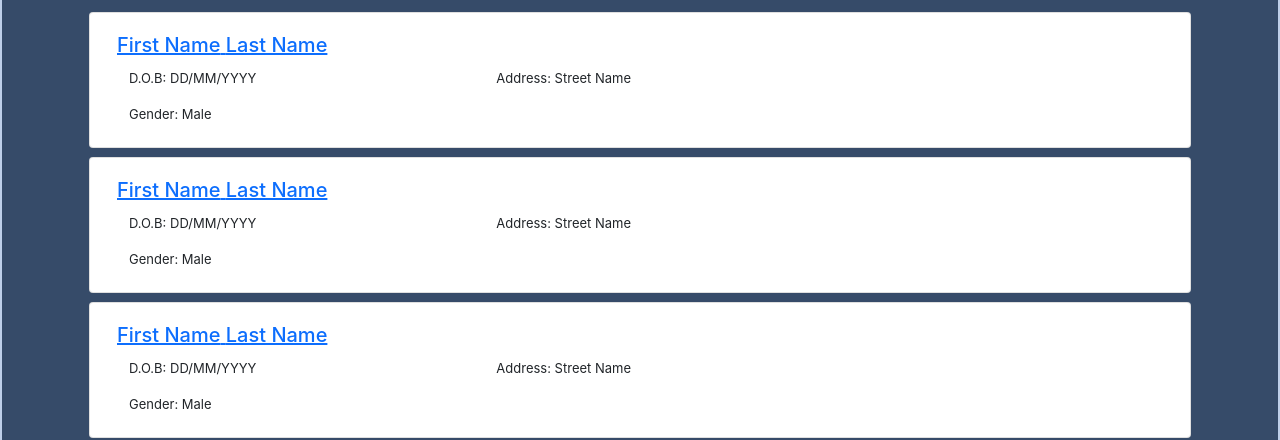
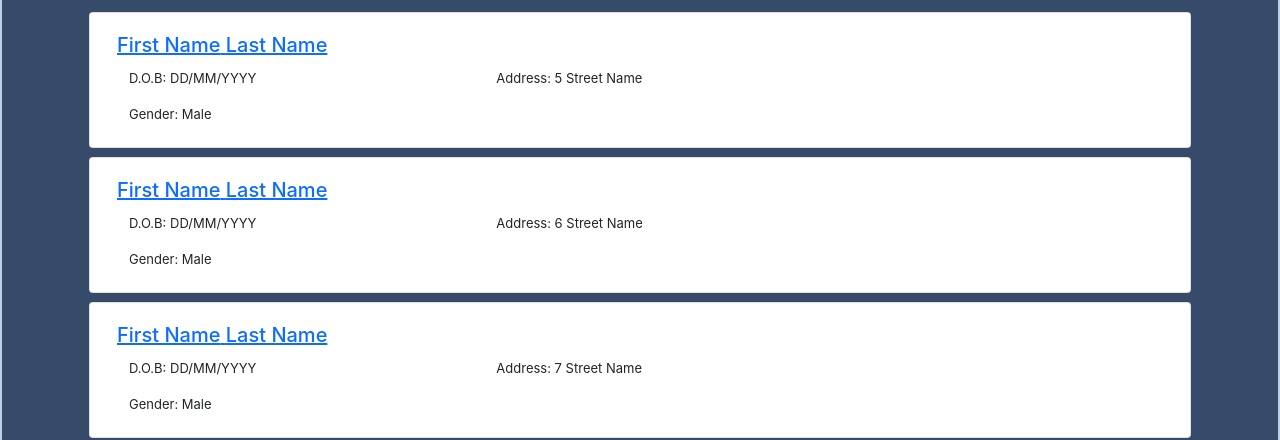
Before and after one commit to victoriamanicom/FP-Group1, a React (Create React App) app in the folder Frontend/fp-group1/: page / in a window 1280 px wide. Shown: the part 224-664 px from the top of the page. Built offline with nearby package versions, Linux system fonts and the light colour scheme.

Commit message:
FP1-1 Testing array mapping to component successful

```diff
--- a/Frontend/fp-group1/src/components/CitizenReturn/CitizenReturn.jsx
+++ b/Frontend/fp-group1/src/components/CitizenReturn/CitizenReturn.jsx
@@ -10,19 +10,19 @@ const CitizenReturn = () => {
         lastName: "Last Name",
         dob: "DD/MM/YYYY",
         sex: "Male",
-        Address: "Street Name"
+        Address: "5 Street Name"
     },{
         firstName: "First Name",
         lastName: "Last Name",
         dob: "DD/MM/YYYY",
         sex: "Male",
-        Address: "Street Name"
+        Address: "6 Street Name"
     },{
         firstName: "First Name",
         lastName: "Last Name",
         dob: "DD/MM/YYYY",
         sex: "Male",
-        Address: "Street Name"
+        Address: "7 Street Name"
     }
 ]
 
```
